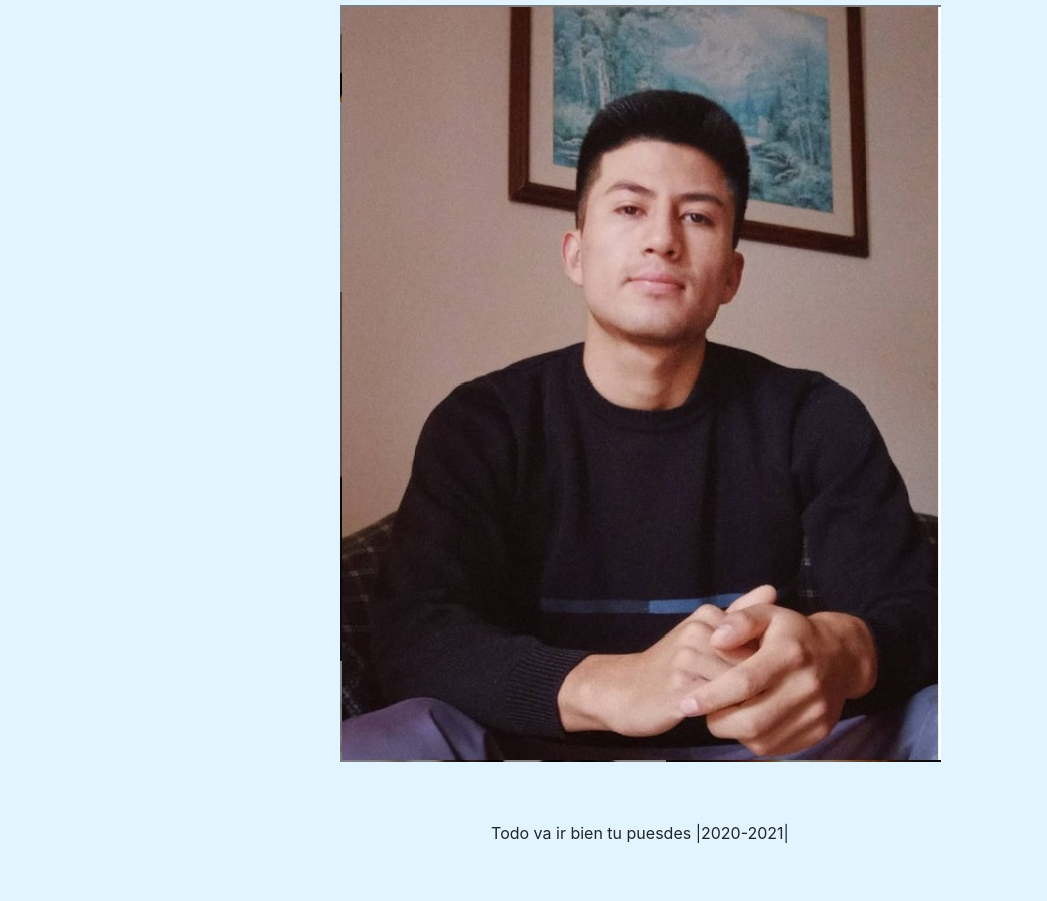
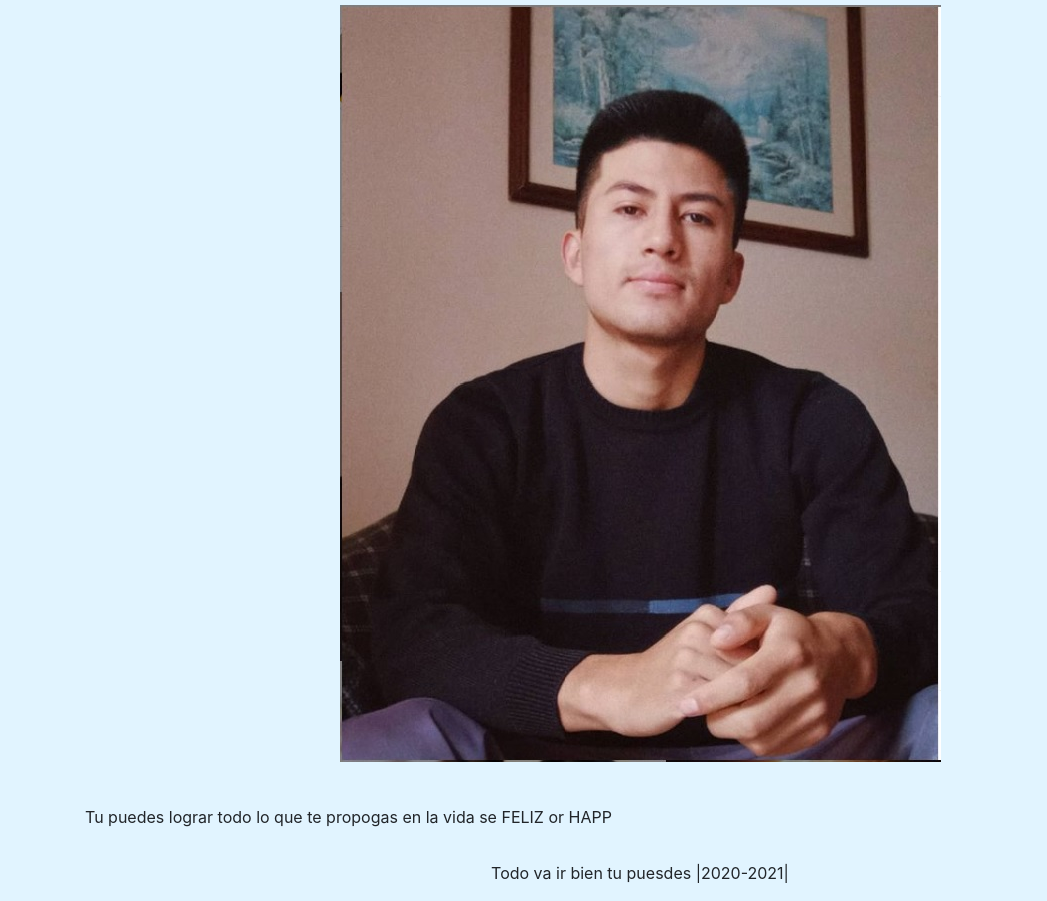
Before and after one commit to Doriandj9/ProyectoWeb1, a plain HTML site: page index.html in a window 1280 px wide. Shown: the part 190-1091 px from the top of the page, without its empty margins (0-1047 px from the left). Before the commit the page ends 1051 px from the top, so only its background shows below. Drawn offline with Linux system fonts and the light colour scheme.

Commit message:
Update index.html

```diff
--- a/index.html
+++ b/index.html
@@ -23,6 +23,9 @@
         <div class="container-fluid img text-center">
             <img src="assets/img/Dorian.jpg" alt="" class="">
         </div>
+        <div class ="container text-rigth">
+            <p>Tu puedes lograr todo lo que te propogas en la vida se FELIZ or HAPP</p>
+        </div>
     </main>
     <footer class="container text-center py-3">
         <span class="footer">Todo va ir bien tu puesdes |2020-2021|</span>
```
